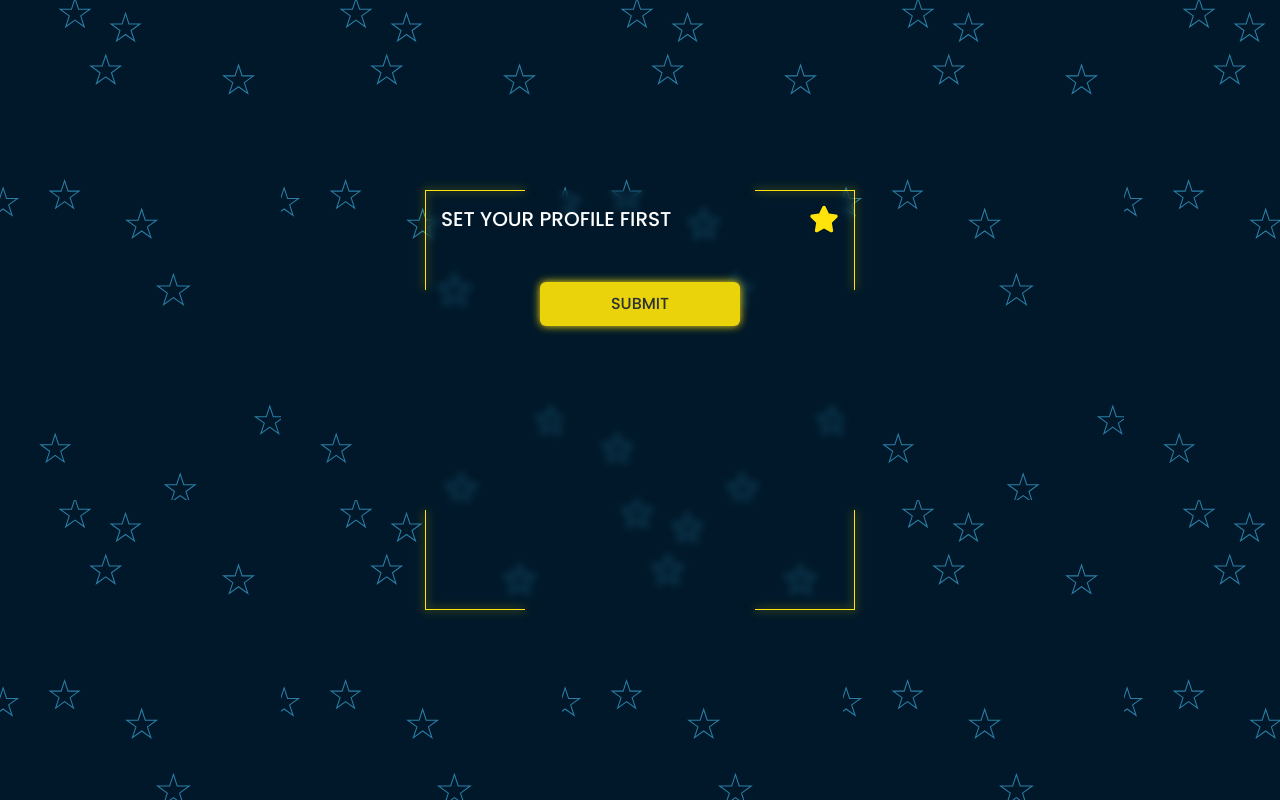
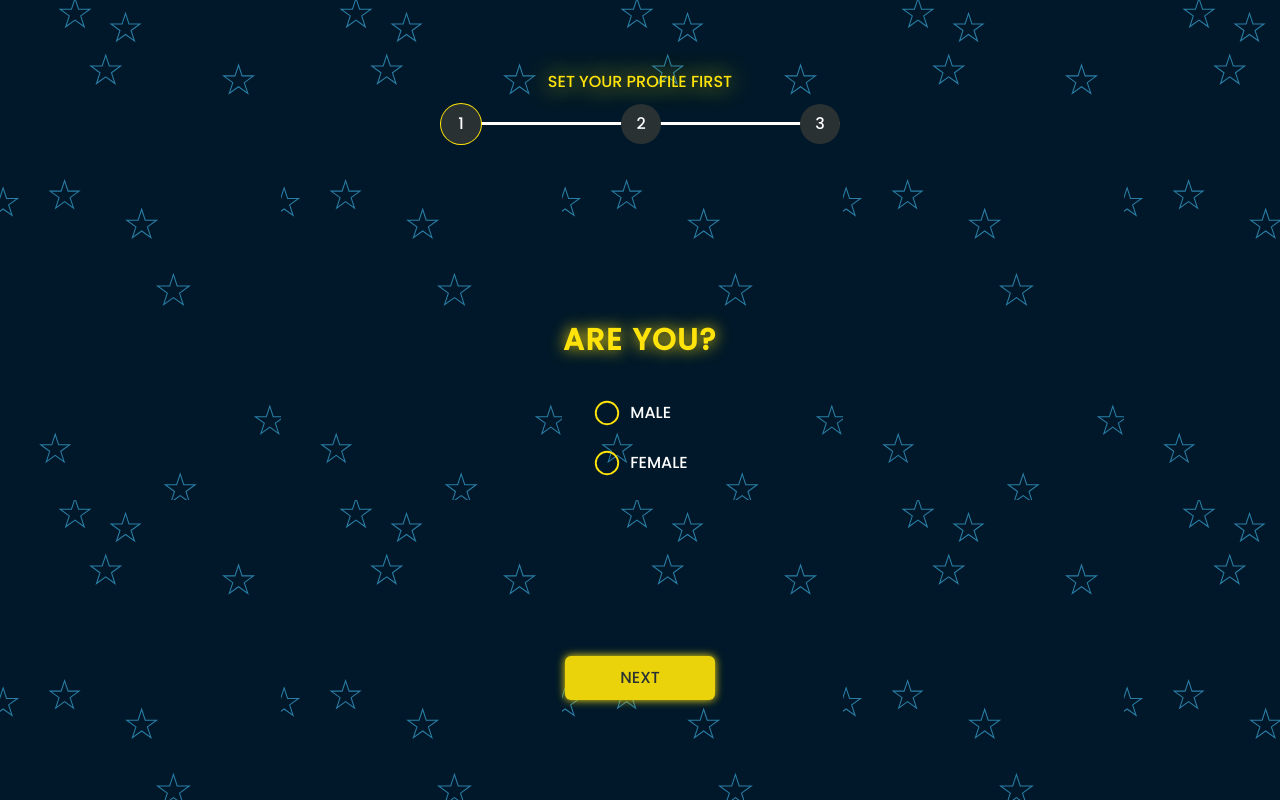
Before and after one commit to Mana1010/Full-Stack-Memory-Game, a Next.js app in the folder client/: page /profile-setup in a window 1280 px wide. Built offline with nearby package versions, Linux system fonts and the light colour scheme.

Commit message:
Adding store for Profile

```diff
--- a/client/src/app/profile-setup/page.tsx
+++ b/client/src/app/profile-setup/page.tsx
@@ -3,20 +3,23 @@ import React, { useEffect, useState } from "react";
 import { FaStar } from "react-icons/fa6";
 import { useForm } from "react-hook-form";
 import { string, z } from "zod";
-import Link from "next/link";
 import { useRouter } from "next/navigation";
-import { motion } from "framer-motion";
+import { motion, AnimatePresence } from "framer-motion";
 import { zodResolver } from "@hookform/resolvers/zod";
 import { useMutation } from "react-query";
 import axios from "axios";
 import { baseUrl } from "@/utils/baseUrl";
 import { toast } from "sonner";
-import SideDesign from "@/components/SideDesign";
+import TubeDesign from "@/components/TubeDesign";
+import Gender from "@/components/pages/profile-setup/Gender";
+import Age from "@/components/pages/profile-setup/Age";
+import Username from "@/components/pages/profile-setup/Username";
 const schema = z.object({
   ign: string().min(1, "This field is required"),
 });
 type ProfileForm = z.infer<typeof schema>;
 function ProfileSetup() {
+  const [active, setActive] = useState();
   const {
     handleSubmit,
     formState: { errors },
@@ -48,30 +51,6 @@ function ProfileSetup() {
       toast.error(err.response.data.message);
     },
   });
-  const formSideDesignWidthVariants = {
-    visible: {
-      boxShadow: profileMutation.isLoading
-        ? "0 0 25px #FFE30A"
-        : "0 0 10px #FFE30A",
-      width: profileMutation.isLoading ? "100%" : "100px",
-      transition: {
-        duration: 0.7,
-        ease: "easeOut",
-      },
-    },
-  };
-  const formSideDesignHeightVariants = {
-    visible: {
-      boxShadow: profileMutation.isLoading
-        ? "0 0 25px #FFE30A"
-        : "0 0 10px #FFE30A",
-      height: profileMutation.isLoading ? "100%" : "100px",
-      transition: {
-        duration: 0.7,
-        ease: "easeOut",
-      },
-    },
-  };
 
   // useEffect(() => {
   //   function load(e: BeforeUnloadEvent) {
@@ -83,46 +62,33 @@ function ProfileSetup() {
   // }, []);
 
   return (
-    <motion.main
-      initial={{ x: -700, opacity: 0 }}
-      animate={{ x: 0, opacity: 1 }}
-      transition={{ duration: 0.5, ease: "easeIn", type: "spring" }}
-      className="h-full w-full px-4 flex items-center justify-center"
-    >
-      <form
-        onSubmit={handleSubmit((data: ProfileForm) => {
-          profileMutation.mutate(data);
-        })}
-        autoComplete="false"
-        id="form"
-        className="px-4 py-3.5 w-full sm:w-[430px] h-[420px] backdrop-blur-sm rounded-sm mx-auto relative"
-      >
-        <SideDesign
+    <main className="h-full w-full flex items-center justify-center flex-col relative">
+      <TubeDesign />
+      {/* <SideDesign
           formSideDesignHeightVariants={formSideDesignHeightVariants}
           formSideDesignWidthVariants={formSideDesignWidthVariants}
-        />
-        <header className="w-full flex justify-between items-center">
-          <div>
-            <h1 className="text-white text-xl">SET YOUR PROFILE FIRST</h1>
-          </div>
-          <span className="text-[#FFE30A] text-3xl">
-            <FaStar />
-          </span>
-        </header>
-        <div className="w-full pt-10 flex space-y-4 flex-col">
-          <div className="pt-2 w-full flex justify-center flex-col items-center space-y-2">
+        /> */}
+      <Gender />
+      <div className="w-full justify-center items-center flex absolute bottom-[100px]">
+        <div className="space-x-4">
+          {/* <button
+            style={{ boxShadow: "0 0 8px #ffe30a" }}
+            id="button-submit"
+            type="submit"
+            className="w-[150px] py-2.5 bg-[#EBD30C] text-primary rounded-md transition-all duration-200 ease-in"
+          >
+            BACK
+          </button> */}
           <button
             style={{ boxShadow: "0 0 8px #ffe30a" }}
             id="button-submit"
-              type="submit"
-              className="w-[200px] py-2.5 bg-[#EBD30C] text-primary rounded-md transition-all duration-200 ease-in"
+            className="w-[150px] py-2.5 bg-[#EBD30C] text-primary rounded-md transition-all duration-200 ease-in"
           >
-              SUBMIT
+            NEXT
           </button>
         </div>
       </div>
-      </form>
-    </motion.main>
+    </main>
   );
 }
 
--- a/client/src/components/TubeDesign.tsx
+++ b/client/src/components/TubeDesign.tsx
@@ -1,7 +1,34 @@
+"use client";
 import React from "react";
-
-function TubeDesign() {
-  return <div>TubeDesign</div>;
+import { motion } from "framer-motion";
+import { FaStar } from "react-icons/fa";
+function TubeDesign({}) {
+  const activeVariant = {};
+  return (
+    <div className="space-y-7 text-center w-full flex flex-col justify-center items-center px-10 absolute top-[70px]">
+      <h1
+        style={{ textShadow: "0 0 25px #FFE30A" }}
+        className=" text-[#FFE30A]"
+      >
+        SET YOUR PROFILE FIRST
+      </h1>
+      <motion.div className=" w-full md:w-[400px] h-[3px] relative bg-white rounded-md flex justify-between items-center">
+        <div className="absolute bg-transparent w-full flex justify-between items-center">
+          <div className="bg-[#FFE30A] rounded-[50%] w-[42px] h-[42px] justify-center items-center flex">
+            <div className="rounded-full w-[40px] h-[40px] bg-primary text-[white] flex justify-center items-center">
+              1
+            </div>
+          </div>
+          <div className="rounded-full w-[40px] h-[40px] bg-primary text-[white] flex justify-center items-center">
+            2
+          </div>{" "}
+          <div className="rounded-full w-[40px] h-[40px] bg-primary text-[white] flex justify-center items-center">
+            3
+          </div>
+        </div>
+      </motion.div>
+    </div>
+  );
 }
 
 export default TubeDesign;
--- /dev/null
+++ b/client/src/components/pages/profile-setup/Age.tsx
@@ -0,0 +1,16 @@
+import React from "react";
+import { motion } from "framer-motion";
+function Age() {
+  return (
+    <motion.form
+      initial={{ x: -700, opacity: 0 }}
+      animate={{ x: 0, opacity: 1 }}
+      transition={{ duration: 0.5, ease: "easeIn", type: "spring" }}
+      autoComplete="false"
+      id="form"
+      className="px-4 py-3.5 w-full sm:w-[320px] h-[100px] rounded-sm mx-auto relative space-y-3"
+    ></motion.form>
+  );
+}
+
+export default Age;
--- /dev/null
+++ b/client/src/components/pages/profile-setup/Gender.tsx
@@ -0,0 +1,63 @@
+"use client";
+import React, { useState } from "react";
+import { IoRadioButtonOffSharp, IoRadioButtonOnSharp } from "react-icons/io5";
+
+interface CheckType {
+  male: boolean;
+  female: boolean;
+}
+function Gender() {
+  const [checkedValue, setCheckedValue] = useState<CheckType>({
+    male: false,
+    female: false,
+  });
+  return (
+    <div className="w-full flex justify-center items-center flex-col">
+      {" "}
+      <h1
+        style={{ textShadow: "0 0 15px #ffe30a" }}
+        className=" text-3xl font-extrabold text-[#ffe30a] tracking-wider"
+      >
+        ARE YOU?
+      </h1>
+      <div className="flex gap-5 flex-col justify-center pt-10">
+        <div className="space-x-2 flex items-center">
+          <button
+            onClick={() =>
+              setCheckedValue({ ...checkedValue, female: false, male: true })
+            }
+            type="button"
+            id="male"
+            className="text-[#ffe30a] text-3xl"
+          >
+            {checkedValue.male ? (
+              <IoRadioButtonOnSharp />
+            ) : (
+              <IoRadioButtonOffSharp />
+            )}
+          </button>
+          <label className="text-white text-md">MALE</label>
+        </div>
+        <div className="space-x-2 flex items-center">
+          <button
+            onClick={() =>
+              setCheckedValue({ ...checkedValue, male: false, female: true })
+            }
+            type="button"
+            id="female"
+            className="text-[#ffe30a] text-3xl"
+          >
+            {checkedValue.female ? (
+              <IoRadioButtonOnSharp />
+            ) : (
+              <IoRadioButtonOffSharp />
+            )}
+          </button>
+          <label className="text-md text-white">FEMALE</label>
+        </div>
+      </div>
+    </div>
+  );
+}
+
+export default Gender;
--- /dev/null
+++ b/client/src/components/pages/profile-setup/Username.tsx
@@ -0,0 +1,7 @@
+import React from "react";
+
+function Username() {
+  return <div>Username</div>;
+}
+
+export default Username;
--- /dev/null
+++ b/client/src/utils/store/profile.store.ts
@@ -0,0 +1,50 @@
+import { profile } from "console";
+import { create } from "zustand";
+
+interface Profile {
+  ign: string | null;
+  gender: string | null;
+  age: number | null;
+}
+interface ProfileState {
+  profile: Profile;
+}
+interface ProfileStoreSchema {
+  profile: Profile | null;
+  setIgn: (value: string) => void;
+  setGender: (value: string) => void;
+  setAge: (value: number) => void;
+}
+const store = (set: any) => ({
+  profile: {
+    ign: null,
+    gender: null,
+    age: null,
+  },
+  setIgn: (value: string) => {
+    set((state: ProfileState) => ({
+      profile: {
+        ...state.profile,
+        ign: value,
+      },
+    }));
+  },
+  setGender: (value: string) => {
+    set((state: ProfileState) => ({
+      profile: {
+        ...state.profile,
+        gender: value,
+      },
+    }));
+  },
+  setAge: (value: number) => {
+    set((state: ProfileState) => ({
+      profile: {
+        ...state.profile,
+        age: value,
+      },
+    }));
+  },
+});
+
+export const ProfileStore = create<ProfileStoreSchema>(store);
```
Lines whose indentation alone changed are shown as unchanged.
